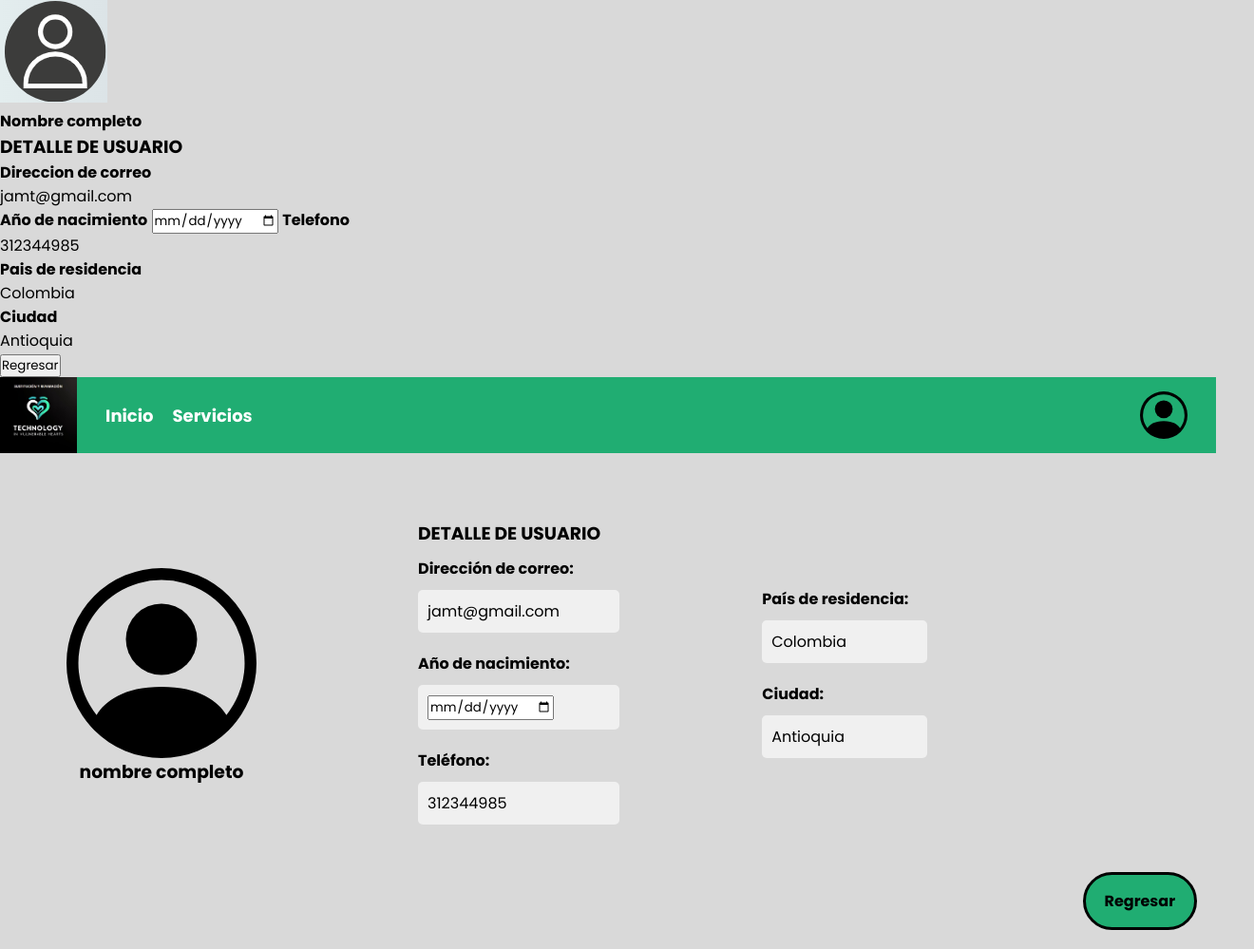
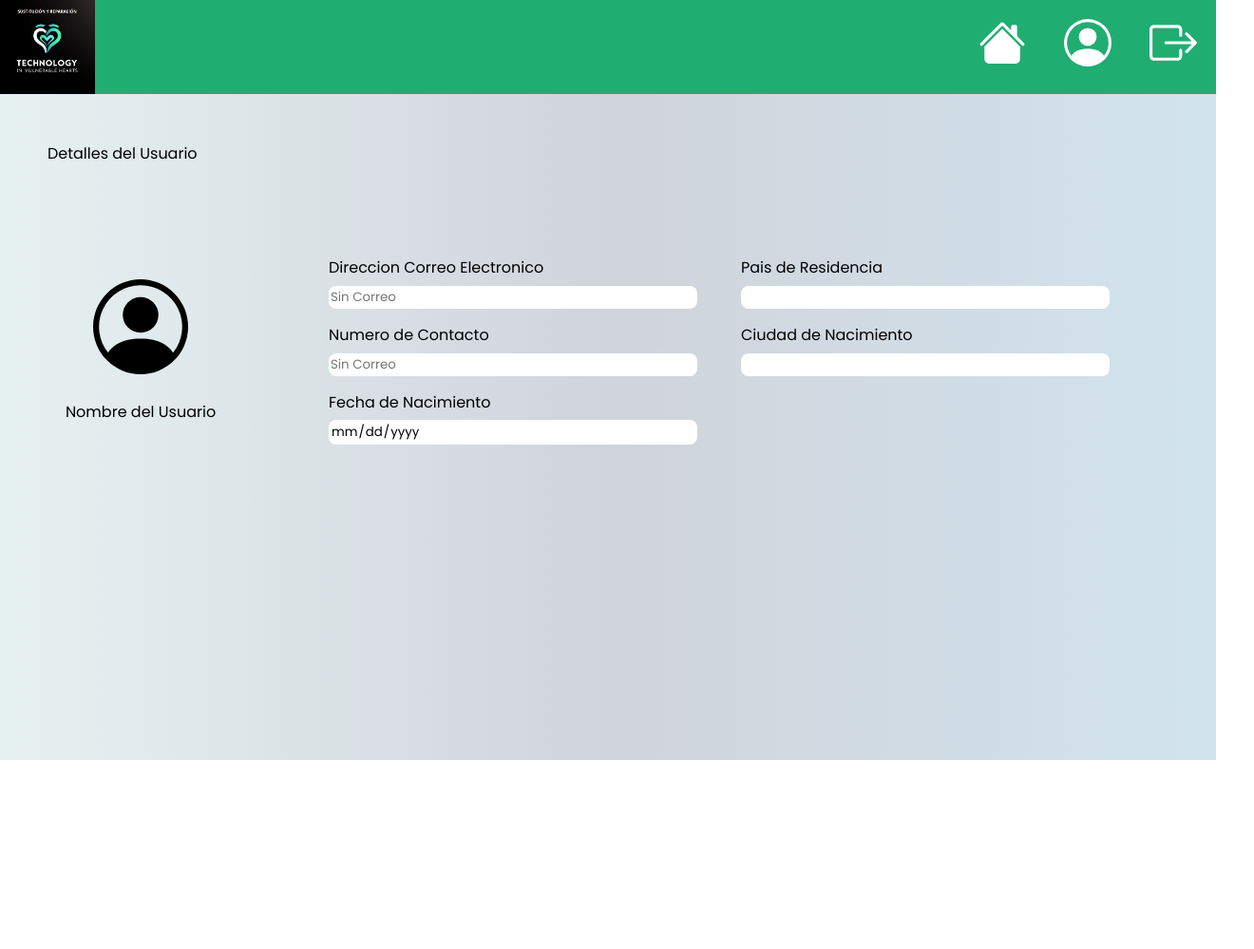
Before and after one commit to MarlonProgramame/Proyecto-Integrador, a plain HTML site: page detalles_usuario.html in a window 1280 px wide. Shown: the whole page at 95% size, 1320 px wide, since content can reach past the window. After the commit the page ends 800 px from the top, so only its background shows below. Drawn offline with Linux system fonts and the light colour scheme.

Commit message:
arreglos

```diff
--- a/detalles_usuario.html
+++ b/detalles_usuario.html
@@ -1,107 +1,60 @@
-<!--Detalle de usuario-->
-
 <!DOCTYPE html>
 <html lang="es">
     <head>
         <meta charset="UTF-8">
         <meta name="viewport" content="width=device-width, initial-scale=1.0">
-        <link rel="stylesheet" href="../Proyecto-Integrador/estilos/style_detalles_usuario.css">
-        <title>DETALLE USUARIO TECHNOLOGY IN VULNERABLE HEARTS</title>
+        <link rel="stylesheet" href="estilos/style_detalles_usuario.css">
+        <title>Detalles del Usuario</title>
     </head>
     <header>
-
+        <nav>
+            <ul>
+                <img src="imagenes/logo.jpg" alt="">
+            </ul>
+            <a href="menu_principal.html" title="Ir al Inicio"><svg xmlns="http://www.w3.org/2000/svg" width="16" height="16" fill="currentColor" class="bi bi-house-fill" viewBox="0 0 16 16">
+                <path d="M8.707 1.5a1 1 0 0 0-1.414 0L.646 8.146a.5.5 0 0 0 .708.708L8 2.207l6.646 6.647a.5.5 0 0 0 .708-.708L13 5.793V2.5a.5.5 0 0 0-.5-.5h-1a.5.5 0 0 0-.5.5v1.293z"/>
+                <path d="m8 3.293 6 6V13.5a1.5 1.5 0 0 1-1.5 1.5h-9A1.5 1.5 0 0 1 2 13.5V9.293z"/>
+              </svg></a>
+            <a href="detalles_usuario.html" title="Ir a Detalles del Usuario"><svg xmlns="http://www.w3.org/2000/svg" width="16" height="16" fill="currentColor" class="bi bi-person-circle" viewBox="0 0 16 16">
+                <path d="M11 6a3 3 0 1 1-6 0 3 3 0 0 1 6 0"/>
+                <path fill-rule="evenodd" d="M0 8a8 8 0 1 1 16 0A8 8 0 0 1 0 8m8-7a7 7 0 0 0-5.468 11.37C3.242 11.226 4.805 10 8 10s4.757 1.225 5.468 2.37A7 7 0 0 0 8 1"/>
+            </svg></a>
+            <a href="index.html" title="Cerrar Sesión"><svg xmlns="http://www.w3.org/2000/svg" width="16" height="16" fill="currentColor" class="bi bi-box-arrow-right" viewBox="0 0 16 16">
+                <path fill-rule="evenodd" d="M10 12.5a.5.5 0 0 1-.5.5h-8a.5.5 0 0 1-.5-.5v-9a.5.5 0 0 1 .5-.5h8a.5.5 0 0 1 .5.5v2a.5.5 0 0 0 1 0v-2A1.5 1.5 0 0 0 9.5 2h-8A1.5 1.5 0 0 0 0 3.5v9A1.5 1.5 0 0 0 1.5 14h8a1.5 1.5 0 0 0 1.5-1.5v-2a.5.5 0 0 0-1 0z"/>
+                <path fill-rule="evenodd" d="M15.854 8.354a.5.5 0 0 0 0-.708l-3-3a.5.5 0 0 0-.708.708L14.293 7.5H5.5a.5.5 0 0 0 0 1h8.793l-2.147 2.146a.5.5 0 0 0 .708.708z"/>
+              </svg></a>
+        </nav>
     </header>
     <body>
+        <div>
+            <p>Detalles del Usuario</p>
+        </div>
         <main>
-
-            <img src="imagenes/perfil.png" alt="perfil">
-            <h4>Nombre completo</h4>
-
-            <h3>DETALLE DE USUARIO</h3>
-
-                <strong>Direccion de correo</strong>
-                    <p>jamt@gmail.com</p>
-
-                <strong>Año de nacimiento</strong>
-                    <input type="date" name="fecha" id="fecha">
-
-                <strong>Telefono</strong>
-                    <p>312344985</p>
-
-
-                <strong>Pais de residencia</strong>
-                    <p>Colombia</p>
-
-
-                <strong>Ciudad</strong>
-                    <p>Antioquia</p>
-
-                 <!--Boton de regresar-->
-                <button type="submit" id="boton_regresar">Regresar</button>
-
-<body>
-        <!-- encabezado -->
-    <header class="cont_header">
-            <div class= "logo">
-                <img src="../Proyecto-Integrador/imagenes/logo.jpg" alt="logo" class="logo">
-            </div>
-    <nav class="opciones">
-        <a href="">Inicio</a>
-        <a href="">Servicios</a>
-    </nav>
-    <!--icono perfil-->
-    <div class="cont_perfil">
-        <svg xmlns="http://www.w3.org/2000/svg" width="50" height="50" fill="currentColor" class="perfil" viewBox="0 0 16 16">
+            <section class="cont_1">
+                <svg xmlns="http://www.w3.org/2000/svg" width="16" height="16" fill="currentColor" class="bi bi-person-circle" viewBox="0 0 16 16">
                     <path d="M11 6a3 3 0 1 1-6 0 3 3 0 0 1 6 0"/>
                     <path fill-rule="evenodd" d="M0 8a8 8 0 1 1 16 0A8 8 0 0 1 0 8m8-7a7 7 0 0 0-5.468 11.37C3.242 11.226 4.805 10 8 10s4.757 1.225 5.468 2.37A7 7 0 0 0 8 1"/>
                 </svg>
-    </div>
-</header>
-<main>
-    <div class="perfil_container">
+                <p>Nombre del Usuario</p>
+            </section>
+            <section class="cont_2">
+                <p>Direccion Correo Electronico</p>
+                <input type="email" id="correo_elect" name="correo_elect" placeholder="Sin Correo" readonly>
+                <p>Numero de Contacto</p>
+                <input type="text" id="Celular" name="Celular" placeholder="Sin Correo" readonly>
+                <p>Fecha de Nacimiento</p>
+                <input type="date" id="fecha_nacimiento" name="fecha_nacimiento" readonly>
+            </section>
+            <section class="cont_3">
+                <p>Pais de Residencia</p>
+                <input type="text" id="id_pais" name="id_pais" readonly>
+                <p>Ciudad de Nacimiento</p>
+                <input type="text" id="id_ciudad" name="id_ciudad" readonly>
+            </section>
+        </main>
 
-        <!--  perfil -->
-        <div class="perfil_info">
-            <svg xmlns="http://www.w3.org/2000/svg" width="200" height="200" fill="currentColor" class="avatar" viewBox="0 0 16 16">
-                <path d="M11 6a3 3 0 1 1-6 0 3 3 0 0 1 6 0"/>
-                <path fill-rule="evenodd" d="M0 8a8 8 0 1 1 16 0A8 8 0 0 1 0 8m8-7a7 7 0 0 0-5.468 11.37C3.242 11.226 4.805 10 8 10s4.757 1.225 5.468 2.37A7 7 0 0 0 8 1"/>
-            </svg>
-            <h3>nombre completo</h3>
-    </div>
-
-     <div class="detalles_usuario">
-        <h3>DETALLE DE USUARIO</h3>
-
-        <strong>Dirección de correo:</strong>
-        <div class="info">
-            <p>jamt@gmail.com</p>
-        </div>
-
-        <strong>Año de nacimiento:</strong>
-        <div class="info">
-            <input type="date" name="fecha" id="fecha">
-        </div>
-
-        <strong>Teléfono:</strong>
-        <div class="info">
-            <p>312344985</p>
-        </div>
-    </div>
-    <div class="detalles_usuario2">
-
-    <strong>País de residencia:</strong>
-    <div class="info">
-    <p>Colombia</p>
-    </div>
-    <strong>Ciudad:</strong>
-    <div class="info">
-    <p>Antioquia</p>
-    </div>
-
-</div>
-</main>
     </body>
     <footer>
-    <button class="boton-regresar">Regresar</button>
+
     </footer>
 </html>
--- a/estilos/style_detalles_usuario.css
+++ b/estilos/style_detalles_usuario.css
@@ -1,126 +1,108 @@
-/* fuente :D */
+/*Fuente*/
 @import url('https://fonts.googleapis.com/css2?family=Poppins:ital,wght@0,100;0,200;0,300;0,400;0,500;0,600;0,700;0,800;0,900;1,100;1,200;1,300;1,400;1,500;1,600;1,700;1,800;1,900&display=swap');
 
+/*SELECTOR UNIVERSAL.*/
 *{
+    /*ELIMINACION PREDETERMINADA DE MARGENES Y PADDING DE LA INTERFAZ.*/
     padding: 0;
     margin: 0;
+    /*COLOR DE FONDO.*/
     font-family: Poppins;
 }
 
-body {
-
-    background-color: #d9d9d9;
-
-}
-/*acomodacion del header*/
-.cont_header {
-    display: flex;
-    align-items: center;
-    background-color: #20ad72;
-    height: 80px;
-    padding: 0;
-    justify-content: space-between
+body{
+    background: linear-gradient(to right, #e6f1f1, #d0d4db, #d1e3ed);
 }
 
-.logo {
-    height: 100%;
+header{
+    background-color: #20ad72;
 }
 
-.logo img {
-    height: 100%;
-    width: auto;
-    object-fit: contain;
-}
-.opciones {
+nav{
     display: flex;
-    gap: 20px;
-    justify-content: start;
-    margin-left: 30px; /*para aumentar un poco el contenedor de las opciones y no quede pegado al logo*/
-    flex-grow: 1;
 }
 
-.opciones a {
-    text-decoration: none;
-    color: white;
-    font-size: 18px;
-    font-weight: bold;
-
-
+nav img{
+    width: 100px;
 }
 
-.cont_perfil {
+nav ul{
     display: flex;
+    width: 100%;
     align-items: center;
-    justify-content: end;
+    list-style: none;
+    font-weight: bold;
+}
+
+nav a{
+    padding: 20px;
+    text-align: start;
+    text-decoration: none;
+    color: #ffffff;
+}
+
+nav a:hover{
+    text-decoration: none;
+    color: #e7e7e7;
+}
+
+nav svg{
+    text-align: end;
+    color: white;
     width: 50px;
     height: 50px;
-    margin-right: 30px;
 }
 
-.perfil-icono {
-    width: 100%;
-    height: 100%;
+main{
+    display: flex;
+    gap: 50px;
+    padding-top: 30px;
 }
 
-.perfil_container{
-        margin-top: 50px; /* esto para que no colisione con el header*/
-        display: flex;
-        justify-content: start;
-        align-items: center;
-        gap: 120px;
-        width: 100%;
-        padding: 20px;
-    }
-.perfil_info {
-    display:flex;
-    flex-direction: column;
-    margin-left: 50px;
-    justify-content:space-between;
+div{
+    padding: 50px;
+}
+
+.cont_1{
+    padding: 20px;
+    width:20%;
     text-align: center;
 }
- .detalles_usuario {
 
-    display:flex;
-    flex-direction: column;
-    margin-left: 50px;
-    justify-content:space-between;
-    gap: 10px;
- }
-
- .info {
-    width: 100%;
-    background-color: #f0f0f0;
-    padding: 10px;
-    margin-bottom: 10px;
-    border-radius: 5px; /* borde redondeaditos */
- }
- .detalles_usuario2 {
-
-    display:flex;
-    flex-direction: column;
-    margin-left: 50px;
-    justify-content:space-between;
-    gap: 10px;
-    }
-footer {
-    display: flex;
-    justify-content: end;
+.cont_1 svg{
     padding: 20px;
+    width:100px;
+    height: 100px;
 }
 
-.boton-regresar {
-    background-color: #20ad72; /* Color de fondo */
-    color: black; /* Color del texto */
-    padding: 15px 20px; /* Espaciado interno */
-    border: 3px solid black; /* Contorno negro */
-    border-radius: 50px; /* Hace el botón redondo */
-    cursor: pointer;
-    font-size: 16px;
-    font-weight: bold;
-    transition: all 0.3s ease;
+.cont_2{
+    width: 30%;
 }
 
-.boton-regresar:hover {
-    transform: scale(1.1); /*pa que el boton se vea mas grande*/
-    box-shadow: 0px 6px 10px rgba(0, 0, 0, 0.3); /* con sombrita */
+.cont_2 input{
+    width: 100%;
+    border: none;
+    border-radius: 8px;
+    padding: 2px;
 }
+
+.cont_2 p{
+    padding-top: 15px;
+    padding-bottom: 5px;
+}
+
+.cont_3{
+    width: 30%;
+}
+
+.cont_3 input{
+    width: 100%;
+    border: none;
+    border-radius: 8px;
+    padding: 2px;
+}
+
+.cont_3 p{
+    padding-top: 15px;
+    padding-bottom: 5px;
+}
```
Lines whose indentation alone changed are shown as unchanged.
